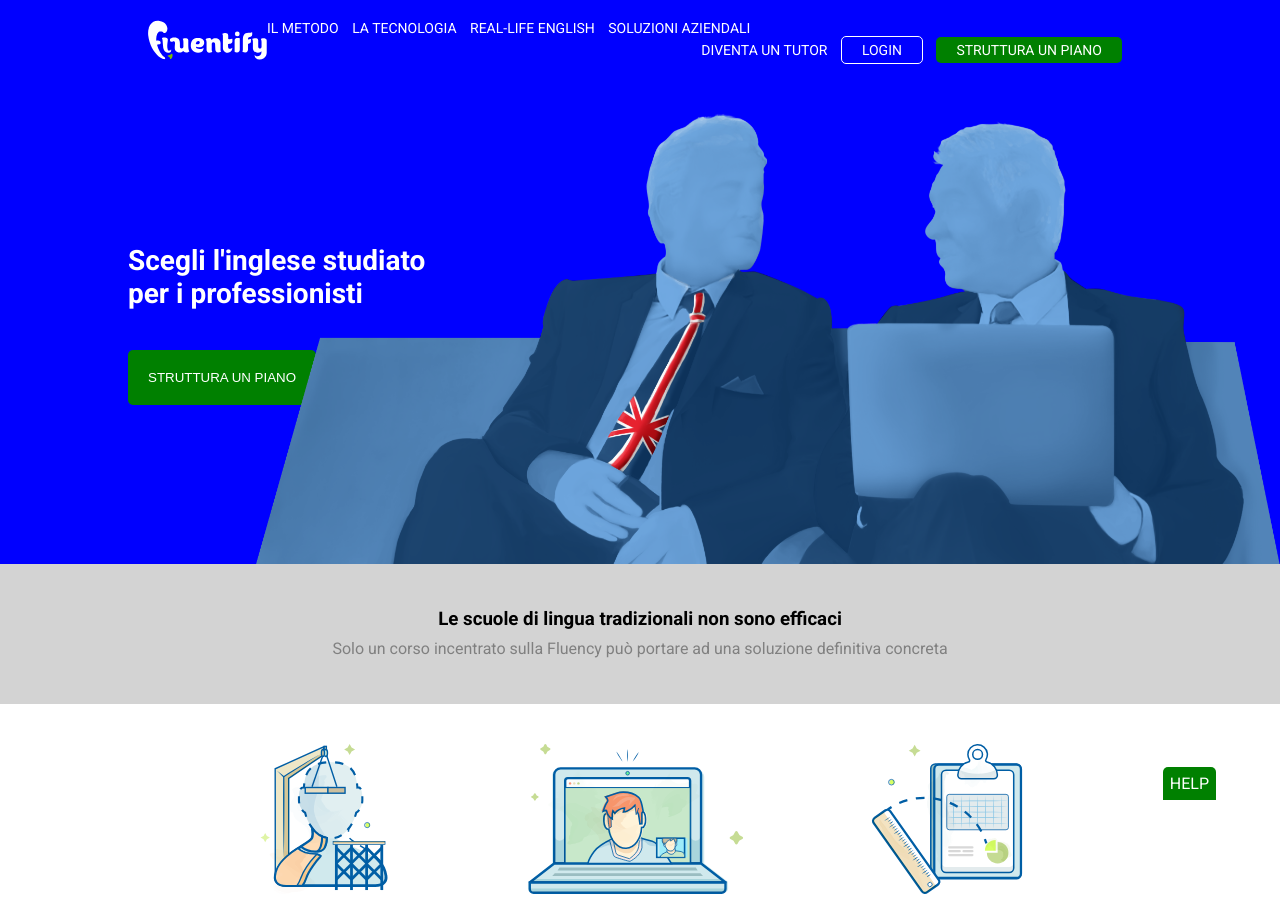
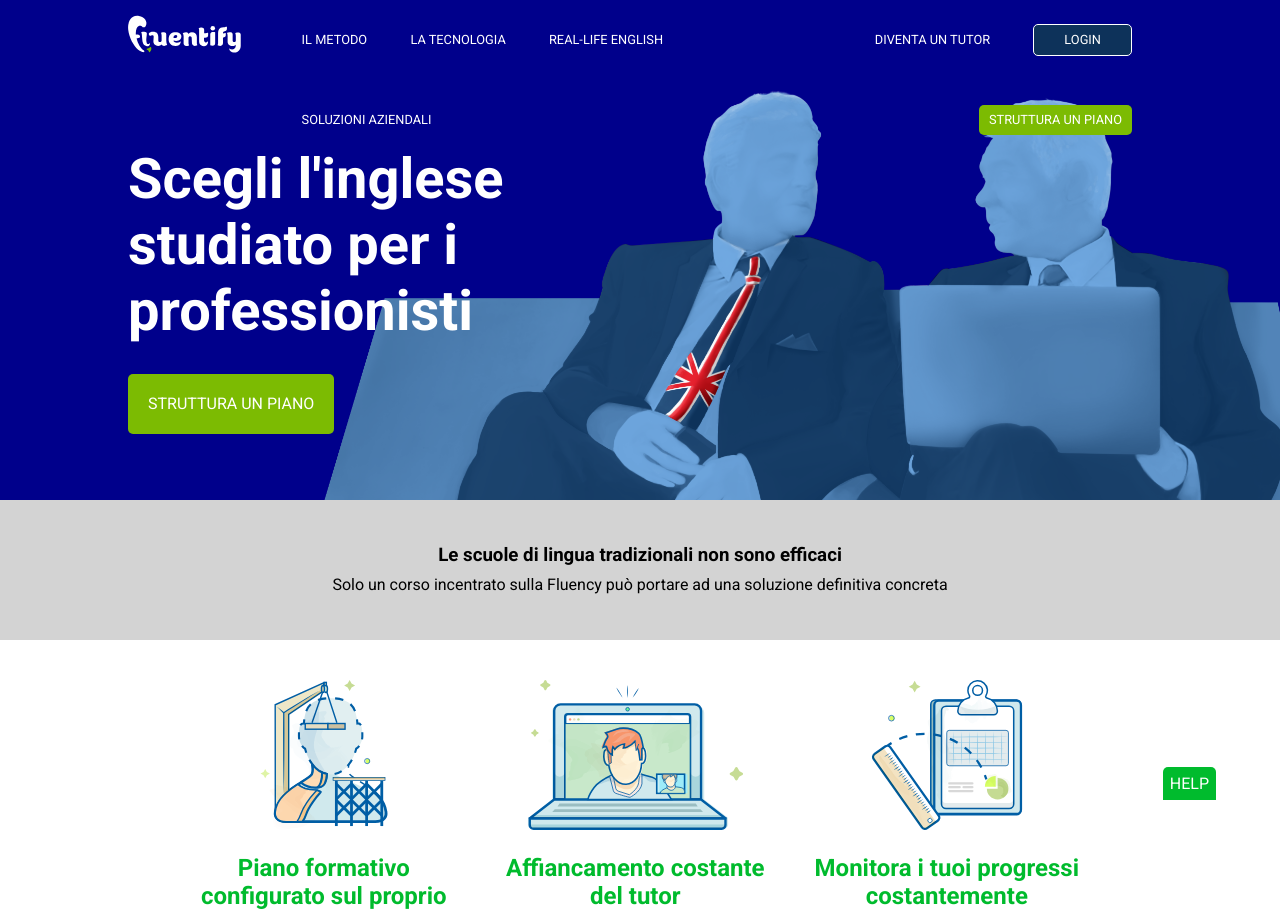
Before and after one commit to federicamanograssi/htmlcss-fluentify, a plain HTML site: page index.html in a window 1280 px wide. Shown: the top 913 px of the page. Drawn offline with Linux system fonts and the light colour scheme.

Commit message:
Correzione

```diff
--- a/css/master.css
+++ b/css/master.css
@@ -11,93 +11,126 @@
 body {
   font-family: 'Roboto', sans-serif;
 }
-body p{
-  color: grey;
-}
-.clearfix{
+
+.clearfix:after{
   content: '';
   display: table;
   clear: both;
 }
+
+/* STRUTTURA */
 .boxed{
   width: 80%;
   margin:auto;
 }
-.button {
-  color:white;
+
+.col-2 {
+  width: 50%;
+}
+.col-3 {
+  width: 33.333%;
+}
+
+/* BOTTONI */
+.button{
+  display: inline-block;
+  padding: 5px 10px;
   border-radius: 5px;
-  border: 1px solid;
-  text-transform:uppercase;
+  line-height: 20px;
+  color: white;
+  text-transform: uppercase;
 }
-.button.small{
-  padding:5px 20px;
+a.button{
+  text-decoration: none;
 }
-.button.large{
-  padding:20px;
+
+.btn_green {
+  background-color: #7cbb02;
 }
-.button.active{
-  background: green;
-  border: green;
+.btn_blue {
+  background-color: #0d325a;
+  padding-right: 30px;
+  padding-left: 30px;  /*  sccrivendoli separati andrnno a sovrascrivere gli altri valori */
+  border: 1px solid white;
 }
-.button.empty{
-  background: blue;
+
+.btn_large {
+  padding: 20px;
 }
 
 /* HEADER */
 header{
-  background: blue;
+  background: #00008b;
+  height: 500px;
+}
+.header_container{
   width: 100%;
-  position: relative;
-  font-size: 14px;
+  height: 100%;
+  padding: 0 10%;
+  background-image: url('../img/background-header.png');
+  background-repeat: no-repeat;
+  background-size: 1000px;
+  background-position: 115% 110%;
 }
-header img.background{
-  position: absolute;
-  width: 80%;
-  height: 80%;
-  right:0;
-  bottom:0;
-  z-index:1;
-}
+
 .top_header {
-  padding: 20px;
+  height: 80px;
+  line-height: 80px;
+  font-size: 0.8em;
   text-transform: uppercase;
 }
-.top_header .logo,
-.top_header .nav_menu{
-  float: left;
-}
-.top_header .login_menu{
-  float: right;
-}
-.logo img{
-  height: 40px;
-}
-
-
-.top_header ul li{
-  display: inline-block;
-  margin-right: 10px;
-}
-.top_header a{
+.top_header a {
   text-decoration: none;
   color: white;
 }
 
+.top_header .logo,
+.top_header .nav_menu,
+.top_header .login_menu{
+  float: left;
+}
+
+.menu_inline {
+  list-style: none;
+}
+.menu_inline li{
+  display: inline;
+  padding: 0 20px;
+}
+
+.logo {
+  width: 15%;
+}
+.logo img{
+  margin-top: 15px;
+  max-width: 100%;
+}
+
+.nav_menu {
+  width: 45%;
+}
+
+.login_menu{
+  width: 40%;
+  text-align: right;
+}
+
+
 /* HERO SECTION */
 .hero_section{
   position: relative;
-  height: 60vh;
-  color: white;
-  overflow: hidden;
+  height: 420px;
 }
 .hero_title{
   position: absolute;
-  top: 20vh;
-  width: 30%;
+  top: 50%;
+  left: 0;
+  transform: translateY(-50%);
 }
 .hero_title h1{
-  font-size: 25.em;
-  margin-bottom: 5vh;
+  color: white;
+  margin-bottom: 30px;
+  font-size: 3.5em;
 }
 .section{
   padding: 40px;
@@ -122,7 +155,7 @@ header img.background{
   height: 150px;
 }
 .col3 .col h2{
-  color: green;
+  color: #00bb2d;
   margin:20px 0;
 }
 
@@ -137,6 +170,9 @@ header img.background{
   margin: auto;
 }
 
+.col2 {
+  width: 50%;
+}
 .col2 .col{
   width: 50%;
   float: left;
@@ -178,7 +214,8 @@ footer{
   text-decoration: underline;
 }
 #help{
-  background: green;
+  display: inline-block;
+  background: #00bb2d;
   text-transform: uppercase;
   position: fixed;
   bottom:0;
--- a/index.html
+++ b/index.html
@@ -5,41 +5,48 @@
     <link rel="preconnect" href="https://fonts.gstatic.com">
     <link href="https://fonts.googleapis.com/css2?family=Roboto:ital,wght@0,100;0,300;0,400;0,500;0,700;0,900;1,100;1,300;1,400;1,500;1,700;1,900&display=swap" rel="stylesheet">
     <link rel="stylesheet" href="css/master.css">
-    <title></title>
+    <title>Fluentify</title>
   </head>
   <body>
     <header>
-      <div class="boxed top_header clearfix">
+      <div class="header_container">
+        <div class="top_header clearfix">
           <div class="logo">
             <img src="img/logo.svg" alt="">
           </div>
           <div class="nav_menu">
-          <ul>
+            <nav>
+              <ul class="menu_inline">
                 <li><a href="#">il metodo</a></li>
                 <li><a href="#">la tecnologia</a></li>
                 <li><a href="#">real-life english</a></li>
                 <li><a href="#">soluzioni aziendali</a></li>
               </ul>
+          </nav>
           </div>
           <div class="login_menu">
-          <ul>
+            <nav>
+              <ul class="menu_inline">
                 <li><a href="#">diventa un tutor</a></li>
-            <li class="button small empty"><a href="#">login</a></li>
-            <li class="button small active"><a href="#" >struttura un piano</a></li>
+                <li><a href="#" class="button btn_blue">login</a></li>
+                <li><a href="#" class="button btn_green" >struttura un piano</a></li>
               </ul>
+            </nav>
           </div>
         </div>
-      <img class="background"src="img/background-header.png" alt="">
-      <div class="boxed hero_section">
-        <div class="hero_title">
+        <div class="hero_section">
+          <div class="hero_title col2">
             <h1>Scegli l'inglese studiato per i professionisti</h1>
-          <button class="button large active">
+            <a href="" class="button btn_green btn_large">
               struttura un piano
-          </button>
+            </a>
+          </div>
         </div>
       </div>
     </header>
 
+
+    <!-- MAIN -->
     <main>
       <!-- SEZIONE GRIGIA -->
       <div class="section gray">
@@ -92,13 +99,14 @@
         </div>
         <div class="footer_right">
           <span>Sono</span>
-          <span id="fake_input">Seleziona &emsp; &#9660;</span>
+          <span id="fake_input">Seleziona &emsp; &emsp; &#9660;</span>
           <span class="footer_right button large active">
             visualizza il tuo piano
           </span>
         </div>
       </div>
     </footer>
+
     <div id="help">
       <a href="#">help</a>
     </div>
```
Lines whose indentation alone changed are shown as unchanged.
